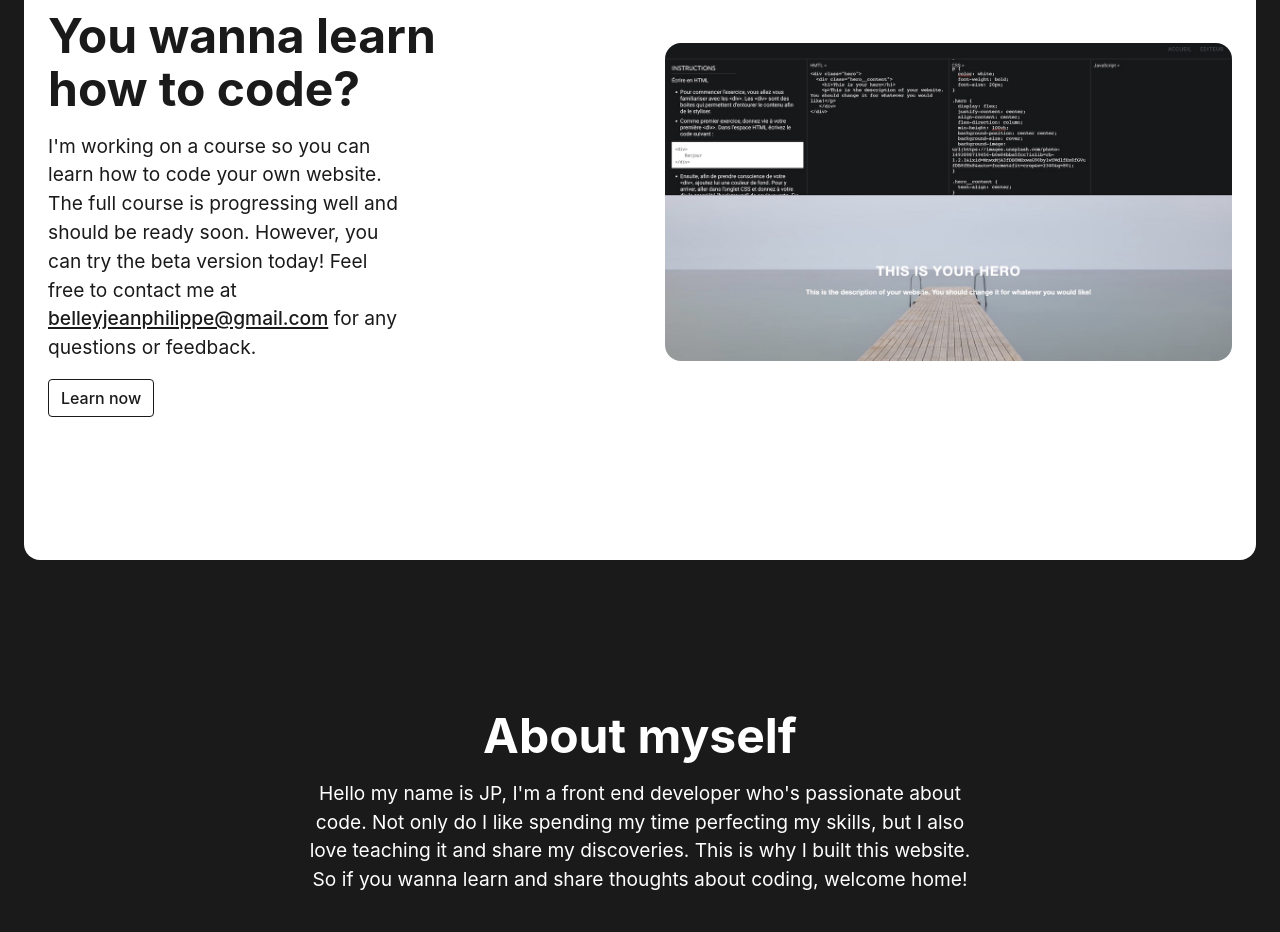
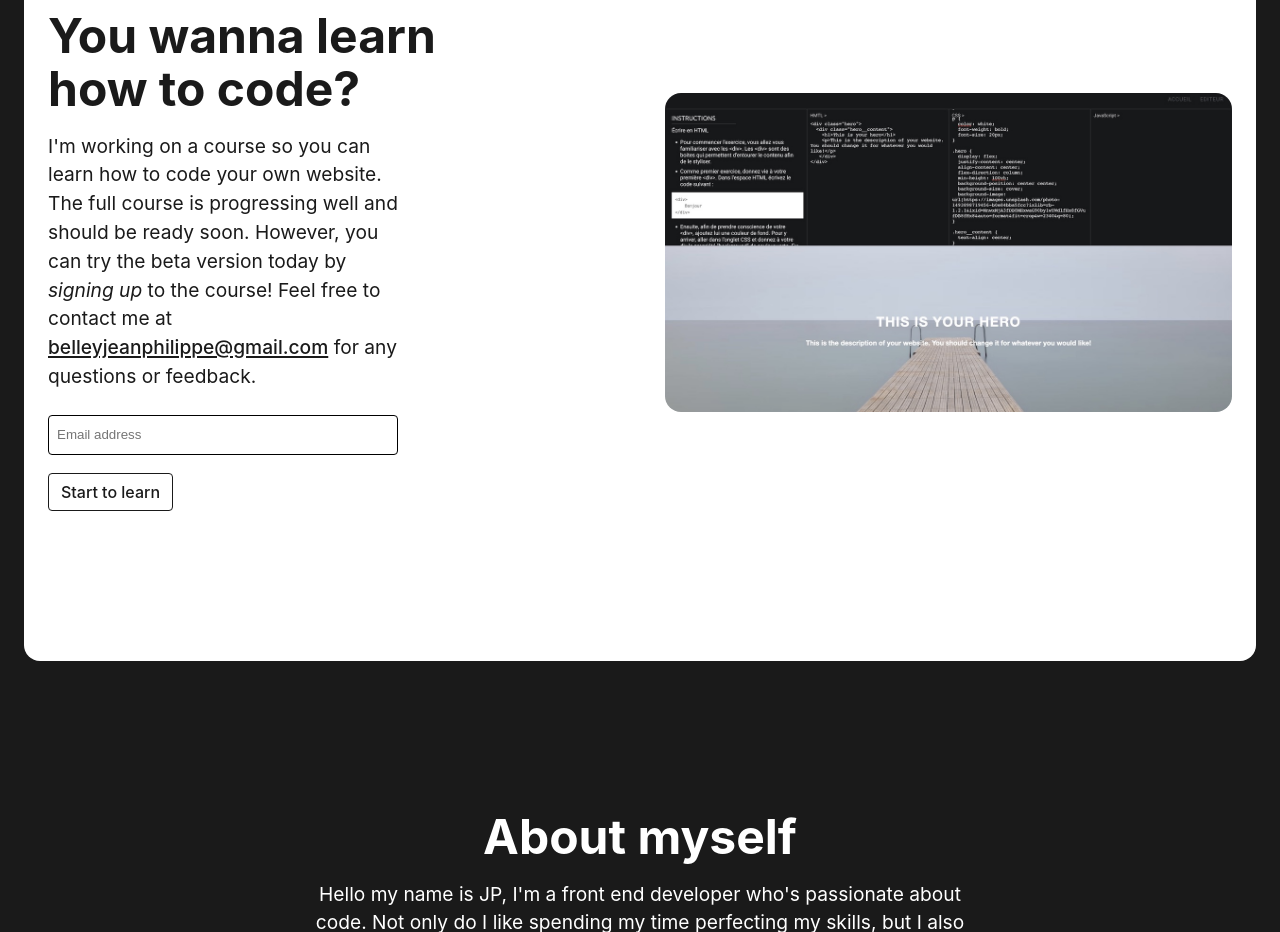
Before and after one commit to JPBelley/jpbelley, a Gatsby site: page / in a window 1280 px wide. Shown: the part 940-1872 px from the top of the page. Built offline with nearby package versions, Linux system fonts and the light colour scheme; Gatsby itself is replaced by a stand-in of ours.

Commit message:
Sign up field

```diff
--- a/gatsby-config.js
+++ b/gatsby-config.js
@@ -22,6 +22,13 @@ module.exports = {
         includeInDevelopment: false,
       }
     },
+    {
+      resolve: 'gatsby-plugin-mailchimp',
+      options: {
+        endpoint: 'https://jeanphilippebelley.us12.list-manage.com/subscribe/post?u=342f9fe8864fd3cea4a7d9498&amp;id=8a42b1e5bf&amp;f_id=008ebce0f0', // string; add your MC list endpoint here; see instructions below
+        timeout: 3500, // number; the amount of time, in milliseconds, that you want to allow mailchimp to respond to your request before timing out. defaults to 3500
+      }
+    },
     `gatsby-transformer-sharp`,
     `gatsby-plugin-glslify`,
     `gatsby-plugin-sass`,
--- a/package.json
+++ b/package.json
@@ -9,6 +9,7 @@
     "gatsby-plugin-glslify": "^1.0.2",
     "gatsby-plugin-google-tagmanager": "^4.24.0",
     "gatsby-plugin-image": "^2.24.0",
+    "gatsby-plugin-mailchimp": "^5.2.2",
     "gatsby-plugin-manifest": "^4.24.0",
     "gatsby-plugin-sass": "^5.24.0",
     "gatsby-plugin-sharp": "^4.24.0",
--- a/src/components/layout.scss
+++ b/src/components/layout.scss
@@ -41,7 +41,7 @@ body {
   -moz-osx-font-smoothing: grayscale;
   -webkit-font-smoothing: antialiased;
   color: var(--color-text);
-  font-family: sans-serif;
+  // font-family: sans-serif;
   font-family: var(--font-sans);
   font-weight: normal;
   margin: 0;
@@ -242,6 +242,16 @@ pre tt:after {
   content: none;
 }
 
+input {
+  height: 40px;
+  border-radius: 4px;
+  border: 1px solid;
+  width: 100%;
+  max-width: 350px;
+  margin-bottom: 8px;
+  padding: 0 8px;
+}
+
 /* Sections */
 section {
   margin: 0 auto;
@@ -321,6 +331,17 @@ section {
   border-radius: 4px;
   padding: 8px 12px;
   text-decoration: none;
+  font-weight: 500;
+  background-color: transparent;
+  font-size: var(--font-md);
+  font-family: var(--font-sans);
+  cursor: pointer;
+  transition: .3s ease-out;
+}
+
+.button:hover {
+  background-color: var(--black);
+  color: var(--white);
 }
 
 .button-outline {
--- /dev/null
+++ b/src/components/mailchimp/mailchimp.js
@@ -0,0 +1,71 @@
+import React, { useState, useRef } from "react"
+import addToMailchimp from 'gatsby-plugin-mailchimp'
+
+const MailchimpSignup = () => {
+// export default class MailchimpSignup extends React.Component {
+    const [email, setEmail] = useState('');
+    const [register, setRegister] = useState(false);
+    // const listFields  = '';
+    // Since `addToMailchimp` returns a promise, you
+    // can handle the response in two different ways:
+
+    // Note that you need to send an email & optionally, listFields
+    // these values can be pulled from React state, form fields,
+    // or wherever.  (Personally, I recommend storing in state).
+
+    // 1. via `.then`
+    const _handleSubmit = (e) => {
+        e.preventDefault();
+        addToMailchimp(email) // listFields are optional if you are only capturing the email address.
+            .then(data => {
+                // I recommend setting data to React state
+                // but you can do whatever you want (including ignoring this `then()` altogether)
+                if (data.result == "success") setRegister(true);
+                console.log(data.result)
+            })
+            .catch(() => {
+                // unnecessary because Mailchimp only ever
+                // returns a 200 status code
+                // see below for how to handle errors
+            })
+    }
+
+    // 2. via `async/await`
+    // const _handleSubmit = async (e) => {
+    // const _handleSubmit = async (e) => {
+        // e.preventDefault();
+        // const result = await addToMailchimp(email, listFields)
+        // console.log(result);
+        // I recommend setting `result` to React state
+        // but you can do whatever you want
+    // }
+    console.log(email);
+
+
+    return (
+        <form onSubmit={_handleSubmit} id="signup">
+            {!register ?
+                <>
+                    <div className="mc-field-group">
+                        <input
+                            type="email"
+                            value={email}
+                            name="EMAIL"
+                            className="required email"
+                            placeholder="Email address"
+                            id="mce-EMAIL"
+                            onChange={(value) => setEmail(value.target.value)}
+                            required
+                        />
+                        <span id="mce-EMAIL-HELPERTEXT" className="helper_text"></span>
+                    </div>
+                    <button className="mailchimp-submit button button-outline" type="submit" form="signup" value="Submit" style={{marginTop: '10px'}}>Start to learn</button>
+                </>
+            :
+                <a className="button button-outline" href="https://jpbelley.github.io/code-editor/#/editor">Learn now</a>
+            }
+        </form>
+    )
+}
+
+export default MailchimpSignup;
--- a/src/pages/index.js
+++ b/src/pages/index.js
@@ -6,6 +6,7 @@ import Layout from "../components/layout"
 import Hero from "../components/hero/hero"
 import Card from "../components/card/card"
 import Seo from "../components/seo"
+import MailchimpSignup from "../components/mailchimp/mailchimp"
 import * as styles from "../components/index.module.css"
 
 const links = [
@@ -64,9 +65,9 @@ const IndexPage = () => (
         <div className="columns columns-2 small-gap">
           <div className="column">
             <h2>You wanna learn<br />how to code?</h2>
-            <p style={{ maxWidth: '350px' }}>I'm working on a course so you can learn how to code your own website. The full course is progressing well and should be ready soon. However, you can try the beta version today! Feel free to contact me at <a href="mailto:belleyjeanphilippe@gmail.com">belleyjeanphilippe@gmail.com</a> for any questions or feedback.</p>
+            <p style={{ maxWidth: '350px' }}>I'm working on a course so you can learn how to code your own website. The full course is progressing well and should be ready soon. However, you can try the beta version today by <em>signing up</em> to the course! Feel free to contact me at <a href="mailto:belleyjeanphilippe@gmail.com">belleyjeanphilippe@gmail.com</a> for any questions or feedback.</p>
             {/* <Link className="button button-outline" to="page-2">Learn now</Link> */}
-            <a className="button button-outline" href="https://jpbelley.github.io/code-editor/#/editor">Learn now</a>
+            <MailchimpSignup  />
           </div>
 
           <div className="column">
```
Also changed, not shown: 1 other file.
